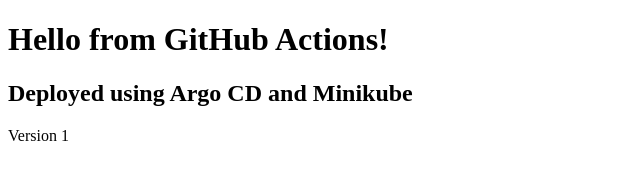
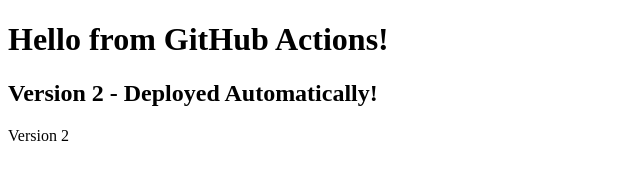
Before and after one commit to astha-proj/nginx-github-actions-cicd, a plain HTML site: page index.html in a window 1280 px wide. Shown: the whole page, without its empty margins (0-640 px from the left). Drawn offline with Linux system fonts and the light colour scheme.

Commit message:
Update version information in index.html

```diff
--- a/index.html
+++ b/index.html
@@ -6,7 +6,7 @@
 </head>
 <body>
   <h1>Hello from GitHub Actions!</h1>
-  <h2>Deployed using Argo CD and Minikube</h2>
-  <p>Version 1</p>
+  <h2>Version 2 - Deployed Automatically!</h2>
+  <p>Version 2</p>
 </body>
 </html>
```
